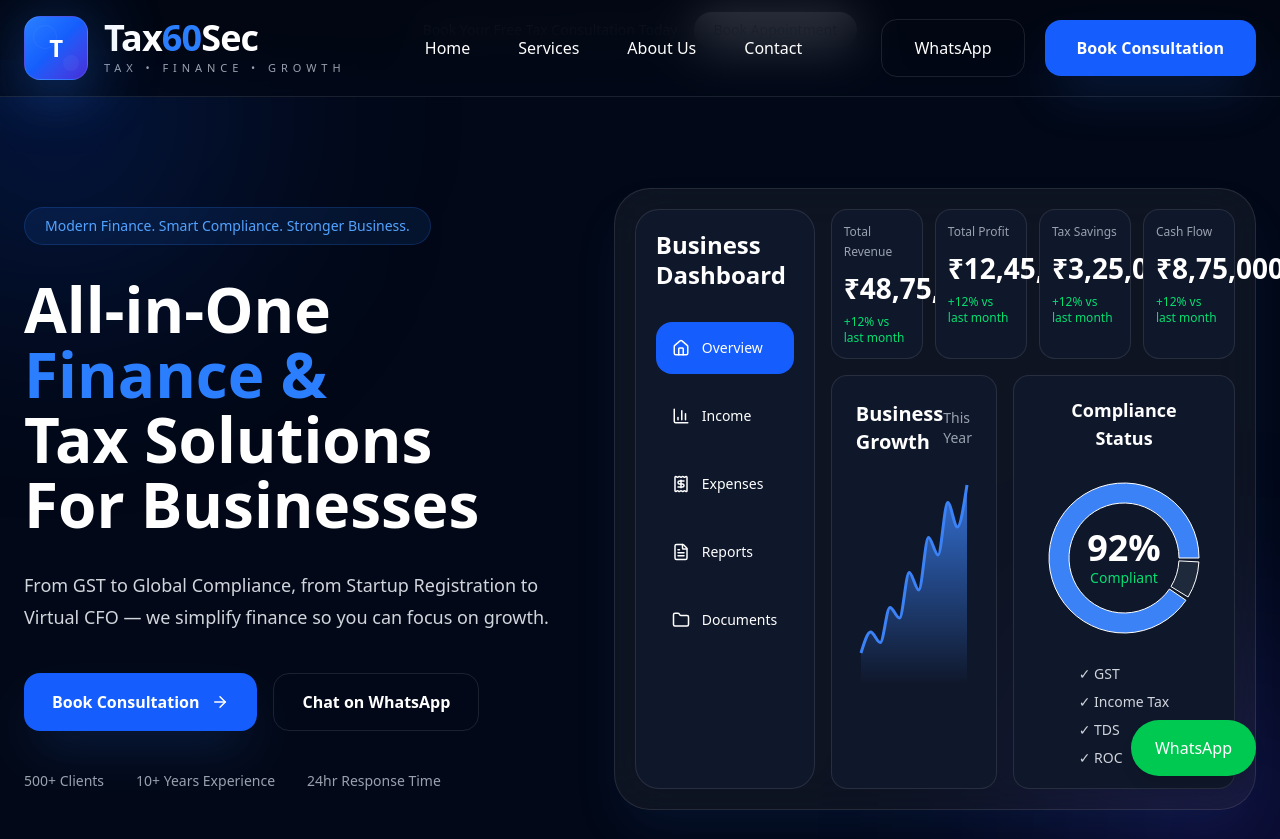
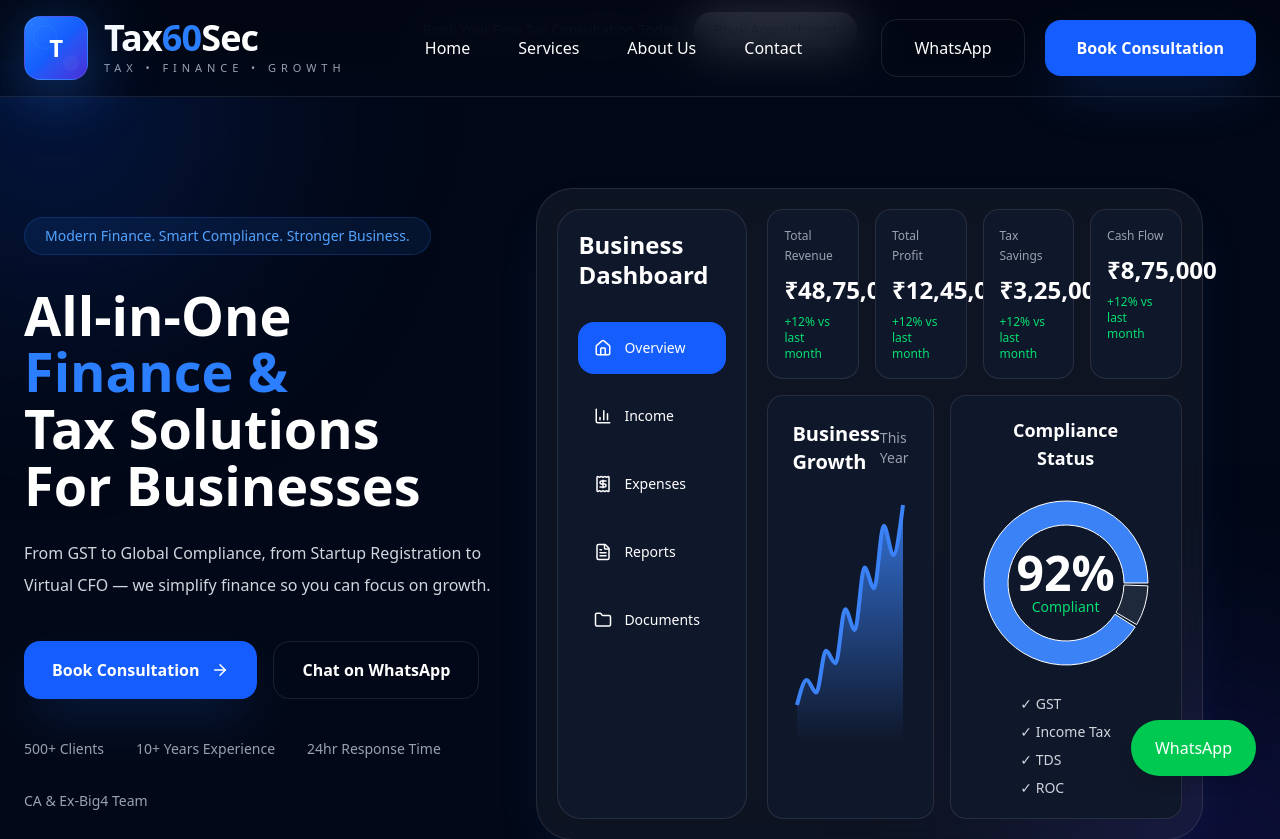
Before and after one commit to nithinreddyavula/taxin60sec, a Next.js app: page / in a window 1280 px wide. Shown: the top 839 px of the page. Built offline with nearby package versions, Linux system fonts and the light colour scheme.

Commit message:
fix hero page

```diff
--- a/sections/Hero.tsx
+++ b/sections/Hero.tsx
@@ -16,6 +16,7 @@ import {
   PieChart,
   ResponsiveContainer,
   Tooltip,
+  AreaProps,
   Cell,
 } from "recharts";
 
@@ -54,10 +55,10 @@ export default function Hero() {
 
       </div>
 
-      {/* MAIN */}
-      <div className="relative z-10 max-w-7xl mx-auto px-6 grid grid-cols-1 lg:grid-cols-[1fr_1.15fr] gap-10 items-center">
+      {/* MAIN CONTAINER */}
+      <div className="relative z-10 max-w-[1500px] mx-auto px-6 grid grid-cols-1 lg:grid-cols-[0.9fr_1.1fr] gap-8 items-center">
 
-        {/* LEFT CONTENT */}
+        {/* LEFT SIDE */}
         <div>
 
           {/* TAG */}
@@ -67,8 +68,8 @@ export default function Hero() {
 
           </div>
 
-          {/* TITLE */}
-          <h1 className="mt-8 text-5xl lg:text-[62px] leading-[1.05] font-bold">
+          {/* HEADING */}
+          <h1 className="mt-8 text-5xl lg:text-[54px] leading-[1.05] font-bold">
 
             All-in-One
 
@@ -91,7 +92,7 @@ export default function Hero() {
           </h1>
 
           {/* DESCRIPTION */}
-          <p className="mt-8 text-lg text-gray-300 leading-8 max-w-2xl">
+          <p className="mt-6 text-base text-gray-300 leading-8 max-w-xl">
 
             From GST to Global Compliance,
             from Startup Registration to Virtual CFO —
@@ -129,17 +130,21 @@ export default function Hero() {
           <div className="mt-10 flex flex-wrap gap-8 text-sm text-gray-400">
 
             <div>500+ Clients</div>
+
             <div>10+ Years Experience</div>
+
             <div>24hr Response Time</div>
+
+            <div>CA & Ex-Big4 Team</div>
 
           </div>
 
         </div>
 
         {/* RIGHT DASHBOARD */}
-        <div className="bg-white/5 border border-white/10 backdrop-blur-xl rounded-[36px] p-5 shadow-2xl shadow-blue-500/10 w-full max-w-[760px] ml-auto">
+        <div className="bg-white/5 border border-white/10 backdrop-blur-xl rounded-[36px] p-5 shadow-2xl shadow-blue-500/10 w-full max-w-[900px] mr-auto">
 
-          <div className="grid grid-cols-[180px_1fr] gap-4">
+          <div className="grid grid-cols-[190px_1fr] gap-5">
 
             {/* SIDEBAR */}
             <div className="bg-[#0f172a] rounded-3xl p-5 border border-white/10">
@@ -195,11 +200,11 @@ export default function Hero() {
 
             </div>
 
-            {/* MAIN DASHBOARD */}
+            {/* MAIN CONTENT */}
             <div>
 
               {/* TOP CARDS */}
-              <div className="grid grid-cols-4 gap-3">
+              <div className="grid grid-cols-4 gap-4">
 
                 {
                   [
@@ -211,7 +216,7 @@ export default function Hero() {
 
                     <div
                       key={i}
-                      className="bg-[#0f172a] rounded-2xl p-3 border border-white/10 min-h-[120px]"
+                      className="bg-[#0f172a] rounded-2xl p-4 border border-white/10 min-h-[130px]"
                     >
 
                       <p className="text-xs text-gray-400 leading-5">
@@ -220,7 +225,7 @@ export default function Hero() {
 
                       </p>
 
-                      <h3 className="mt-3 text-[28px] leading-none font-bold">
+                      <h3 className="mt-3 text-[24px] leading-none font-bold">
 
                         {item[1]}
 
@@ -240,10 +245,10 @@ export default function Hero() {
               </div>
 
               {/* CHARTS */}
-              <div className="grid grid-cols-[2fr_1fr] gap-4 mt-4">
+              <div className="grid grid-cols-[2.4fr_1fr] gap-4 mt-4">
 
-                {/* GRAPH */}
-                <div className="bg-[#0f172a] rounded-2xl p-6 border border-white/10 min-h-[320px]">
+                {/* AREA GRAPH */}
+                <div className="bg-[#0f172a] rounded-2xl p-6 border border-white/10 min-h-[360px]">
 
                   <div className="flex items-center justify-between">
 
@@ -261,7 +266,7 @@ export default function Hero() {
 
                   </div>
 
-                  <div className="h-[220px] mt-6">
+                  <div className="h-[260px] mt-6">
 
                     <ResponsiveContainer width="100%" height="100%">
 
@@ -299,7 +304,7 @@ export default function Hero() {
                           type="monotone"
                           dataKey="value"
                           stroke="#3b82f6"
-                          strokeWidth={3}
+                          strokeWidth={4}
                           fillOpacity={1}
                           fill="url(#color)"
                         />
@@ -312,8 +317,8 @@ export default function Hero() {
 
                 </div>
 
-                {/* DONUT */}
-                <div className="bg-[#0f172a] rounded-2xl p-5 border border-white/10 flex flex-col items-center justify-center min-h-[320px]">
+                {/* DONUT CHART */}
+                <div className="bg-[#0f172a] rounded-2xl p-5 border border-white/10 flex flex-col items-center justify-center min-h-[360px]">
 
                   <h3 className="font-bold text-lg text-center">
 
@@ -323,7 +328,7 @@ export default function Hero() {
 
                   </h3>
 
-                  <div className="w-[180px] h-[180px] mt-4 relative">
+                  <div className="w-[190px] h-[190px] mt-4 relative">
 
                     <ResponsiveContainer width="100%" height="100%">
 
@@ -331,9 +336,9 @@ export default function Hero() {
 
                         <Pie
                           data={complianceData}
-                          innerRadius={55}
-                          outerRadius={75}
-                          paddingAngle={3}
+                          innerRadius={58}
+                          outerRadius={82}
+                          paddingAngle={2}
                           dataKey="value"
                         >
 
@@ -349,7 +354,7 @@ export default function Hero() {
                     {/* CENTER TEXT */}
                     <div className="absolute inset-0 flex flex-col items-center justify-center">
 
-                      <h2 className="text-4xl font-bold">
+                      <h2 className="text-5xl font-bold">
 
                         92%
 
@@ -365,7 +370,7 @@ export default function Hero() {
 
                   </div>
 
-                  {/* STATUS */}
+                  {/* STATUS LIST */}
                   <div className="mt-4 space-y-2 text-sm text-gray-300">
 
                     <p>✓ GST</p>
```
